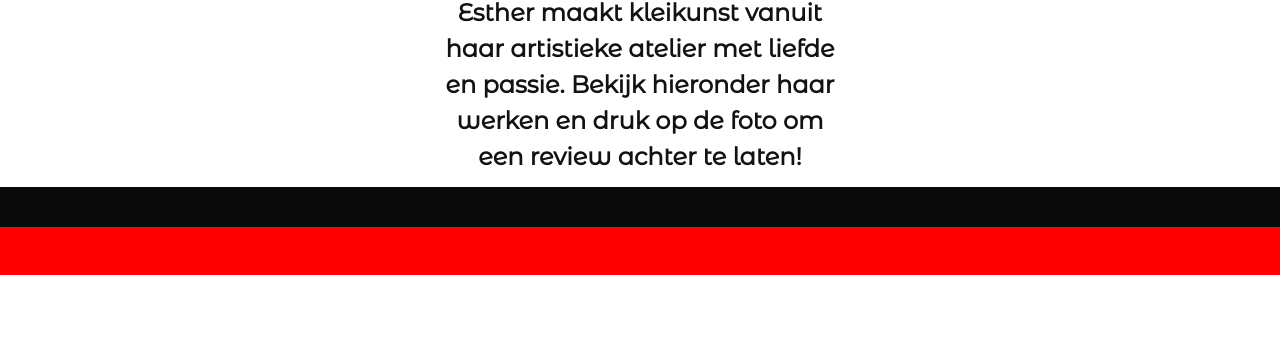
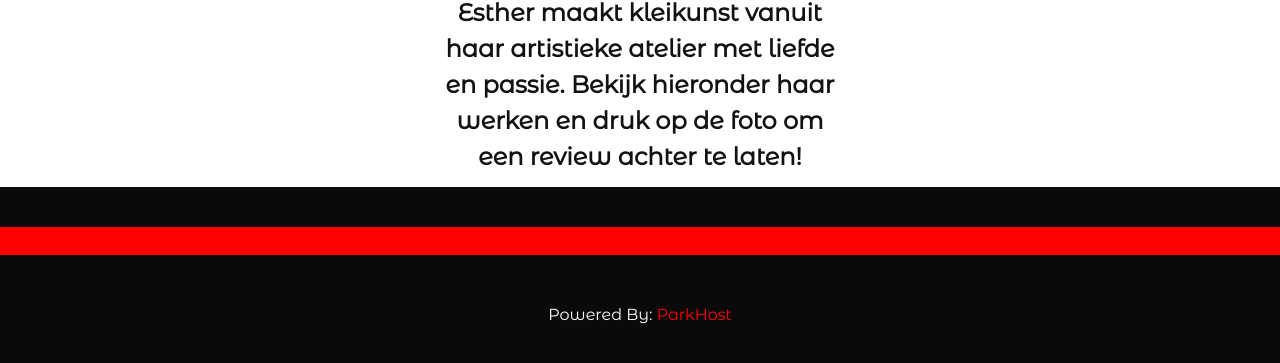
Before and after one commit to ParkHost/Kleies, a plain HTML site: page Client/index.html in a window 1280 px wide. Shown: the part 599-962 px from the top of the page. Before the commit the page ends 886 px from the top, so only its background shows below. Drawn offline with Linux system fonts and the light colour scheme; no server answers.

Commit message:
Update NPM modules

```diff
--- a/Client/index.html
+++ b/Client/index.html
@@ -13,7 +13,7 @@
   <title>Kleies Klei-Kunst</title>
 </head>
 
-<body class="has-navbar-fixed-top">
+<body class="has-navbar-fixed-top has-background-red">
   <nav class="navbar is-fixed-top has-background-red" role="navigation" aria-label="main navigation">
     <div class="navbar-brand" style="width: 100%;">
       <a class="navbar-item" href="#">
@@ -141,8 +141,15 @@
     <div class="column"></div>
   </div>
   <div class="columns is-fluid has-background-black" style="height: 5vh;"></div>
-  <div class="columns is-multiline has-background-red kleies-fb-pictures" style='padding: 1.5rem;'>
+  <div class="columns is-fluid is-mobile is-multiline has-background-red kleies-fb-pictures" style='padding: 0.5rem;'>
   </div>
+  <footer class="footer has-background-black">
+    <div class="content has-text-centered has-background-black">
+      <p class="has-text-white">
+        Powered By: <a class="has-text-red" href="https://parkhost.eu">ParkHost</a>
+      </p>
+    </div>
+  </footer>
   <div class="modal has-background-black" style="padding: 1.75rem; overflow-y: hidden;">
     <div class="modal-card">
       <header class="modal-card-head has-background-black">
--- a/Client/main.js
+++ b/Client/main.js
@@ -57,6 +57,7 @@ const getData = async () => {
               ${element.name}</p>
           </div>
         </div>
+      </div>
       `
   });
   const cards = document.querySelectorAll('.select-image');
@@ -226,7 +227,7 @@ async function getMessages(id) {
            <br>
            <time class="subtitle is-size-7 is-pulled-right" datetime=${textmessage.timestamp}>${textmessage.timestamp}</time>
          </div>
-
+      </div>
     `
   });
 
--- a/Server/package.json
+++ b/Server/package.json
@@ -12,7 +12,7 @@
   "author": "",
   "license": "ISC",
   "dependencies": {
-    "@sendgrid/mail": "^7.0.1",
+    "@sendgrid/mail": "^7.2.5",
     "cors": "^2.8.5",
     "dotenv": "^8.2.0",
     "express": "^4.17.1",
@@ -21,7 +21,7 @@
     "node-fetch": "^2.6.0"
   },
   "devDependencies": {
-    "nodemon": "^2.0.2",
+    "nodemon": "^2.0.4",
     "volleyball": "^1.5.1"
   }
 }
```
Also changed, not shown: 1 other file.
